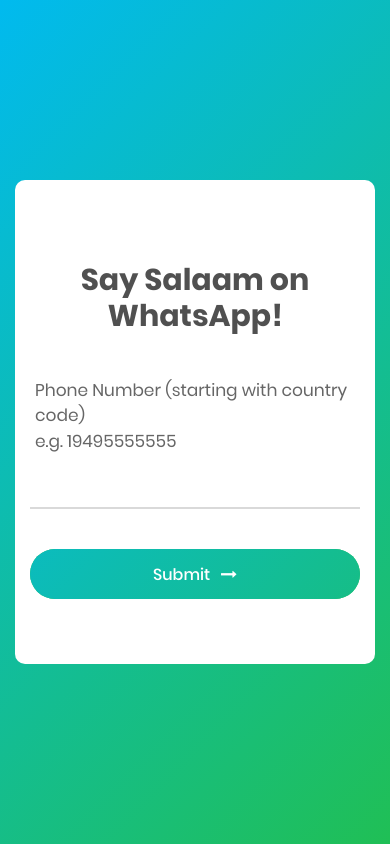
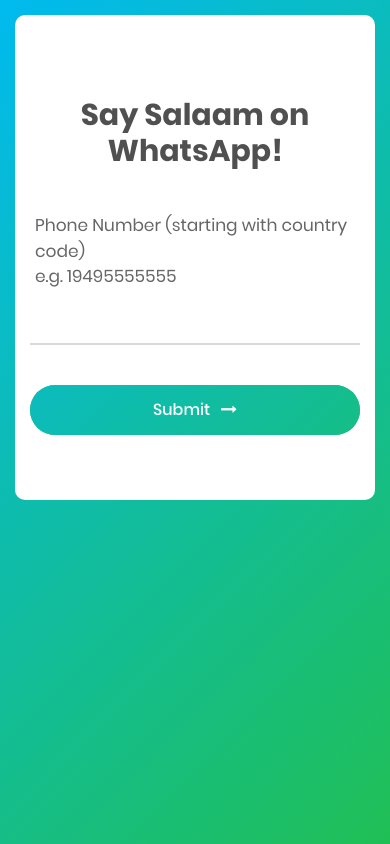
Before and after one commit to fsultani/whatsapp, a website: page public/index.html in a window 390 px wide. Drawn offline with nearby package versions, Linux system fonts and the light colour scheme.

Commit message:
Modify styles

```diff
--- a/public/css/main.css
+++ b/public/css/main.css
@@ -143,10 +143,16 @@
   display: flex;
   flex-wrap: wrap;
   justify-content: center;
-  align-items: center;
-  padding: 15px;
+  align-items: flex-start;
+  padding: 300px 15px;
   background-color: #20bf55;
   background-image: linear-gradient(315deg, #20bf55 0%, #01baef 100%);
+}
+
+@media (max-width: 992px) {
+  .container-contact100 {
+    padding: 15px;
+  }
 }
 
 .wrap-contact100 {
```
